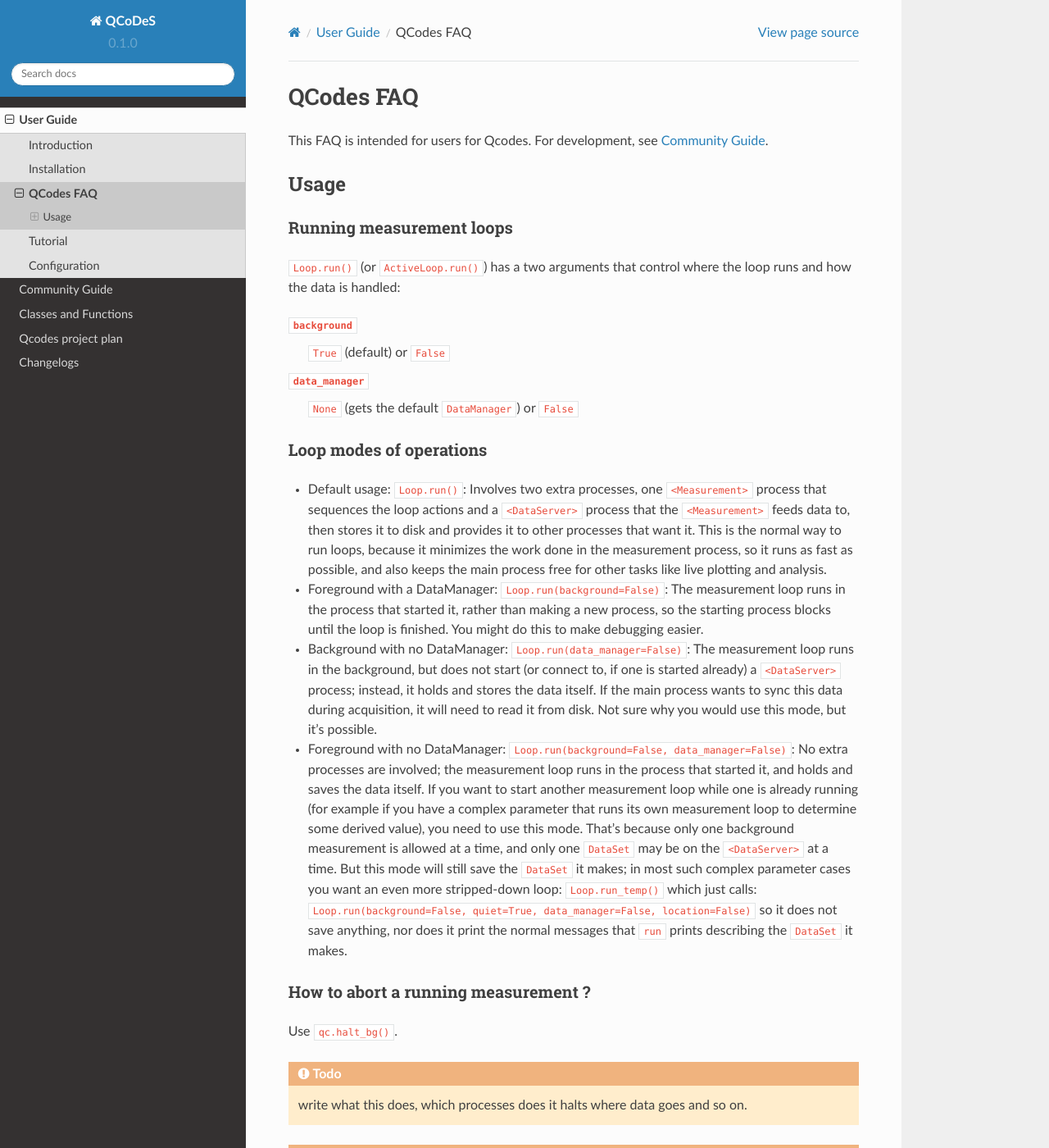
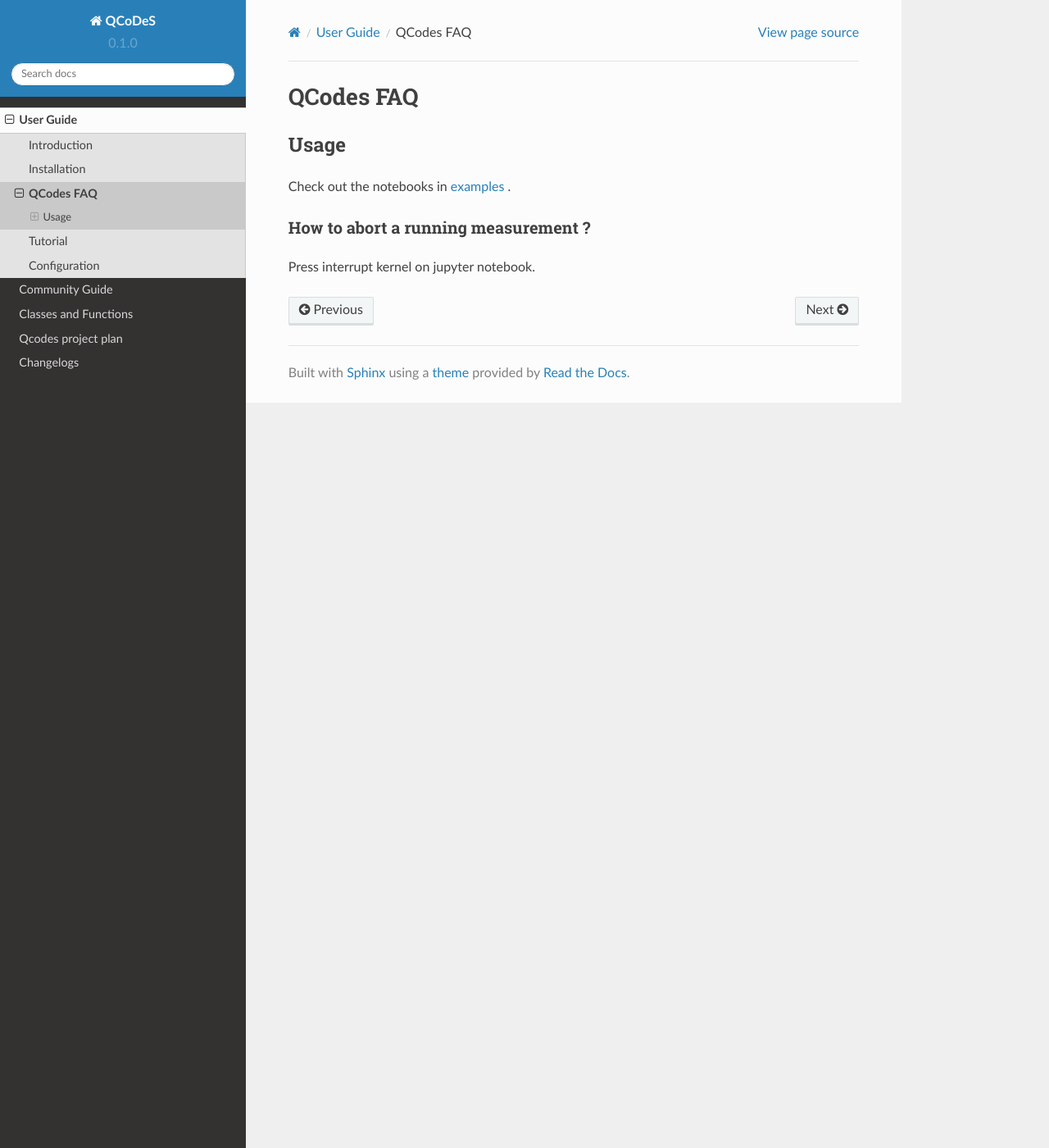
Before and after one commit to ShoosounS47/Qcodes, a Sphinx documentation site: the page built from docs/user/faq.rst, in a window 1280 px wide and 1400 px high. Shown: the whole window at 82% size. Built offline with Sphinx 7.4.7 and the Read the Docs theme 2.0.0, drawn with Linux system fonts in a browser that asks for light colours; pages that are not in the unit, such as notebooks, are missing from menus; some of the changed text lies outside the part shown.

Commit message:
docs: Cleanup repo

```diff
--- a/docs/user/faq.rst
+++ b/docs/user/faq.rst
@@ -1,76 +1,12 @@
 QCodes FAQ
 ==========
-
-This FAQ is intended for users for Qcodes. For development, see :ref:`Community`.
-
 
 Usage
 -----
 
-Running measurement loops
-~~~~~~~~~~~~~~~~~~~~~~~~~
-
-``Loop.run()`` (or ``ActiveLoop.run()``) has a two arguments that
-control where the loop runs and how the data is handled:
-
-``background``
-    ``True`` (default) or ``False``
-
-``data_manager``
-    ``None`` (gets the default ``DataManager``) or ``False``
-
-
-Loop modes of operations
-~~~~~~~~~~~~~~~~~~~~~~~~
-
--  Default usage: ``Loop.run()``: Involves two extra processes, one
-   ``<Measurement>`` process that sequences the loop actions and a
-   ``<DataServer>`` process that the ``<Measurement>`` feeds data to,
-   then stores it to disk and provides it to other processes that want
-   it. This is the normal way to run loops, because it minimizes the
-   work done in the measurement process, so it runs as fast as possible,
-   and also keeps the main process free for other tasks like live
-   plotting and analysis.
-
--  Foreground with a DataManager: ``Loop.run(background=False)``: The
-   measurement loop runs in the process that started it, rather than
-   making a new process, so the starting process blocks until the loop
-   is finished. You might do this to make debugging easier.
-
--  Background with no DataManager: ``Loop.run(data_manager=False)``: The
-   measurement loop runs in the background, but does not start (or
-   connect to, if one is started already) a ``<DataServer>`` process;
-   instead, it holds and stores the data itself. If the main process
-   wants to sync this data during acquisition, it will need to read it
-   from disk. Not sure why you would use this mode, but it's possible.
-
--  Foreground with no DataManager:
-   ``Loop.run(background=False, data_manager=False)``: No extra
-   processes are involved; the measurement loop runs in the process that
-   started it, and holds and saves the data itself. If you want to start
-   another measurement loop while one is already running (for example if
-   you have a complex parameter that runs its own measurement loop to
-   determine some derived value), you need to use this mode. That's
-   because only one background measurement is allowed at a time, and
-   only one ``DataSet`` may be on the ``<DataServer>`` at a time. But
-   this mode will still save the ``DataSet`` it makes; in most such
-   complex parameter cases you want an even more stripped-down loop:
-   ``Loop.run_temp()`` which just calls:
-   ``Loop.run(background=False, quiet=True, data_manager=False, location=False)``
-   so it does not save anything, nor does it print the normal messages
-   that ``run`` prints describing the ``DataSet`` it makes.
+Check out  the notebooks in  `examples <docs/examples/Tutorial.ipynb>`__ .
 
 How to abort a running measurement ?
 ~~~~~~~~~~~~~~~~~~~~~~~~~~~~~~~~~~~~
 
-Use ``qc.halt_bg()``.
-
-.. todo:: write what this does, which processes does it halts
-          where data goes and so on.
-
-.. todo::   does this apply for all the above modes?
-
-List active loops
-~~~~~~~~~~~~~~~~~
-To list the active measurements use
-``qc.active_children()``
+Press interrupt kernel on jupyter notebook.
--- a/docs/user/index.rst
+++ b/docs/user/index.rst
@@ -2,6 +2,7 @@
 ==========
 
 This is the guide for you, the user that wants to just use QCoDes.
+
 
 .. toctree::
    :maxdepth: 2
```
Also changed, not shown: README.rst (+27 -21 lines), docs/user/install.rst (+6 -1 lines), docs/examples/Configuring_QCoDeS.ipynb, 4 other files.
